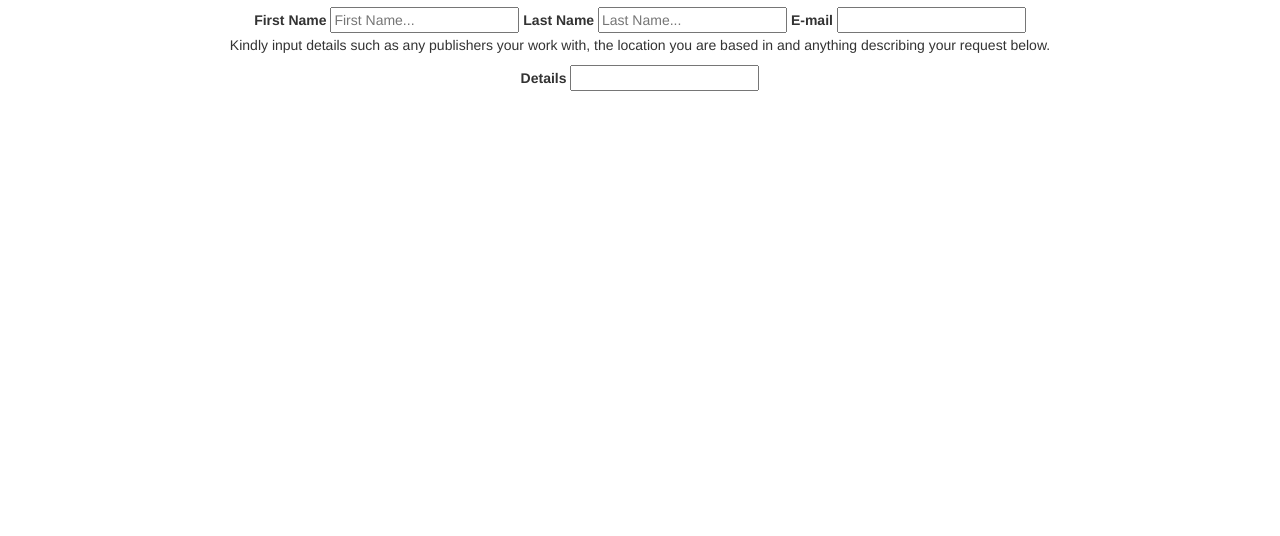
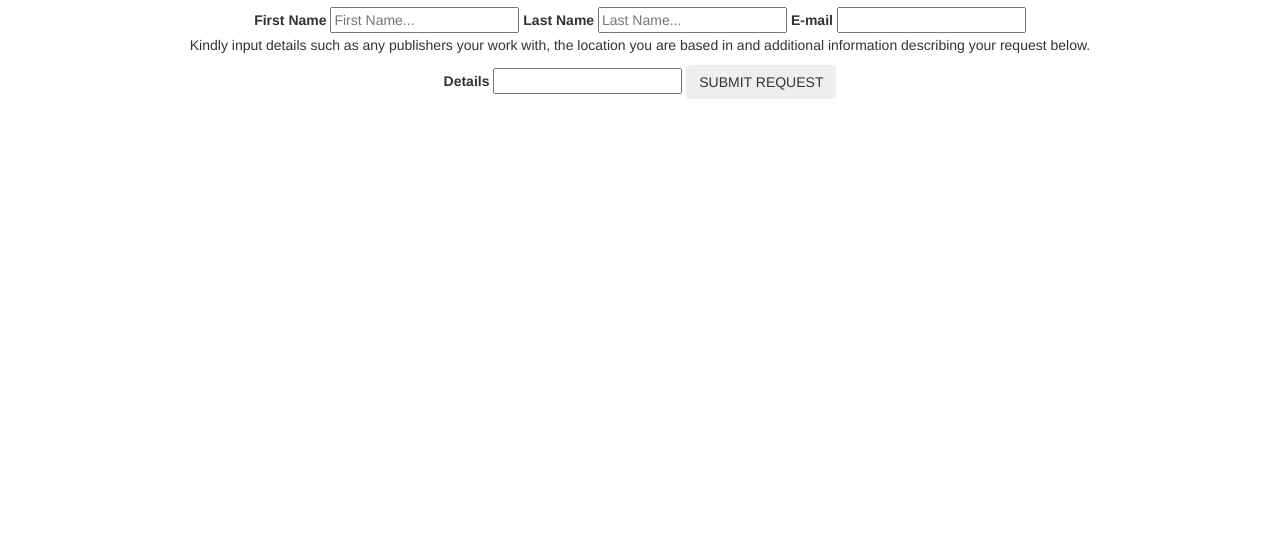
Before and after one commit to JoeshGichon/Art-Gallery, a plain HTML site: page index.html in a window 1280 px wide. Shown: the part 264-800 px from the top of the page. Drawn offline with nearby package versions, Linux system fonts and the light colour scheme.

Commit message:
add submit request button

```diff
--- a/index.html
+++ b/index.html
@@ -39,9 +39,11 @@
        <input type="text" id="LNAME" placeholder="Last Name..." required>
        <label for="EMAIL">E-mail</label>
        <input type="email" id="EMAIL">
-       <p>Kindly input details such as any publishers your work with, the location you are based in and anything describing your request below.</p>
+       <p>Kindly input details such as any publishers your work with, the location you are based in and additional information describing your request below.</p>
        <label for="MESSAGE">Details</label>
        <input type="text" id="MESSAGE" required>
+
+       <button class="btn" type="submit">SUBMIT REQUEST</button>
 
      </form>
 
```
